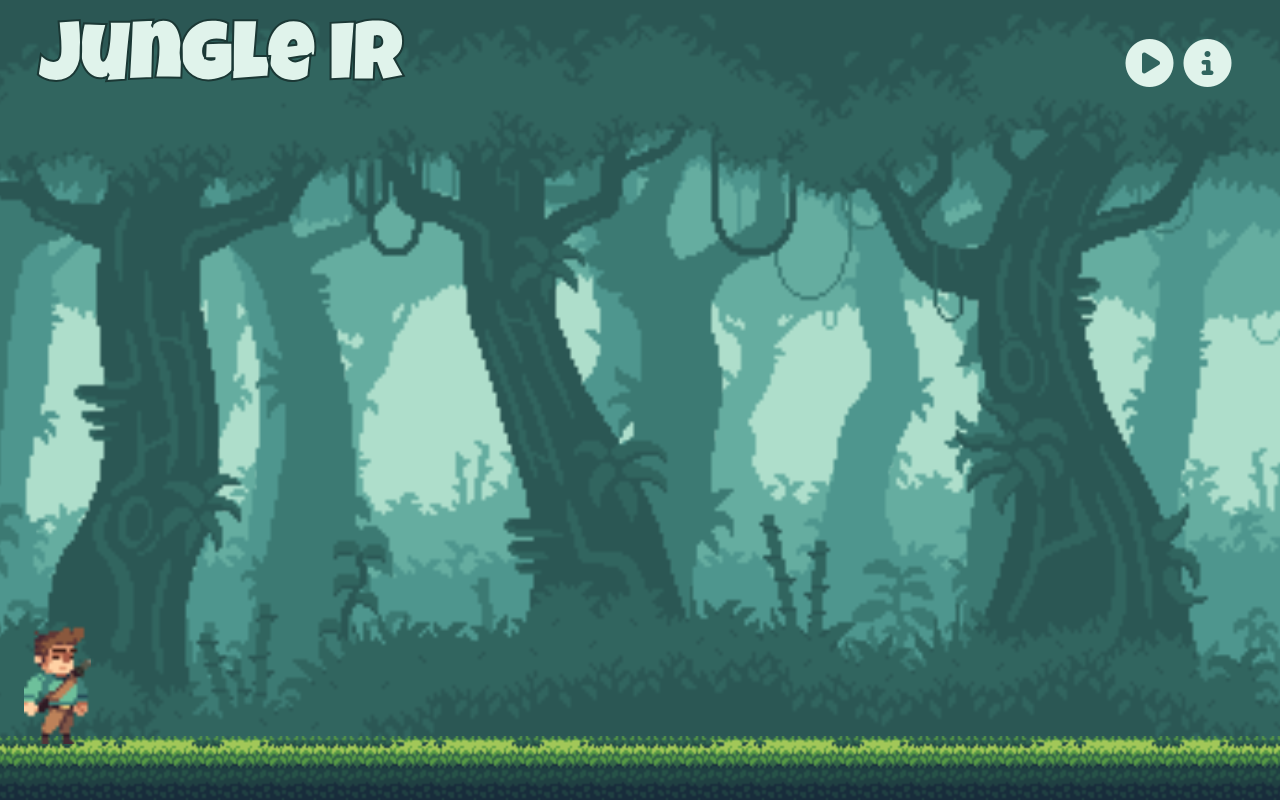
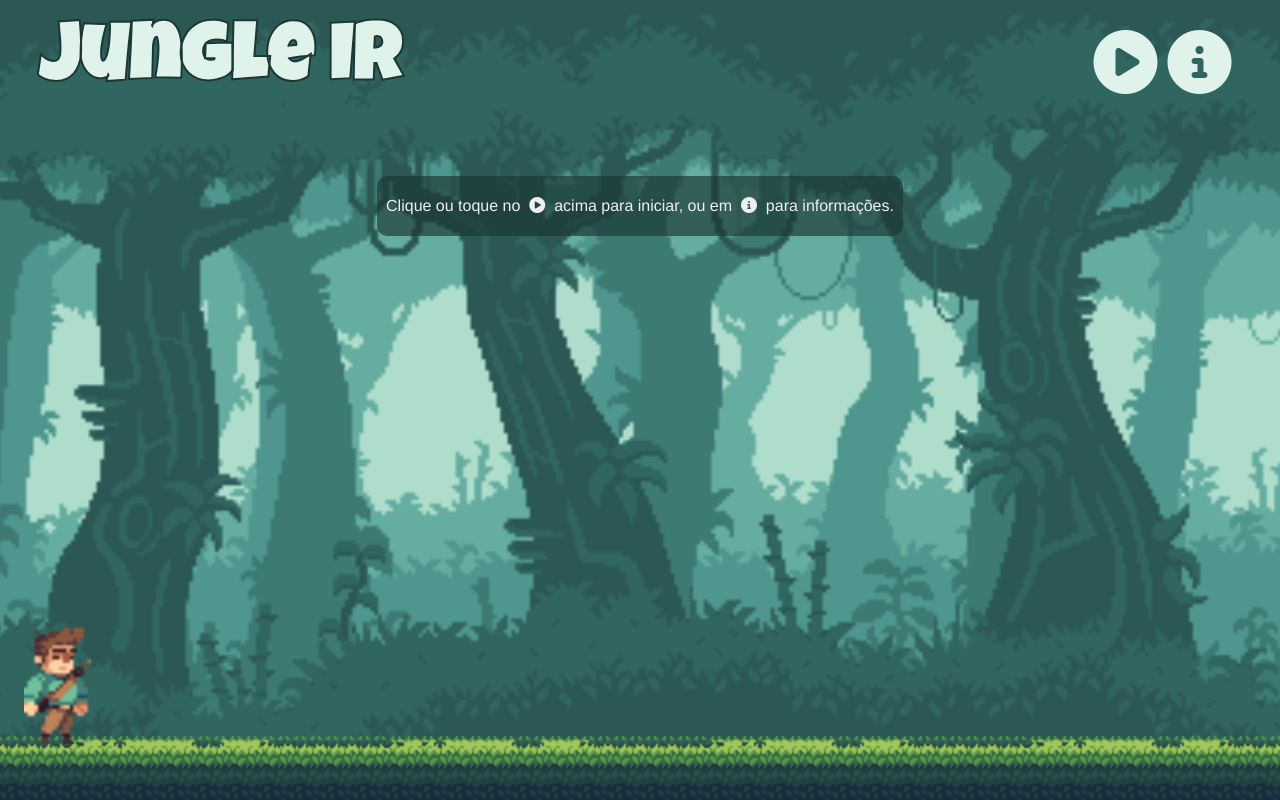
Before and after one commit to didifive/jungle-game-react, a React (Create React App) app: page / in a window 1280 px wide. Built offline with nearby package versions, Linux system fonts and the light colour scheme.

Commit message:
add Notice

```diff
--- a/src/components/Header/index.js
+++ b/src/components/Header/index.js
@@ -12,7 +12,7 @@ const Header = (props) => {
     gameStart();
   }
 
-  const handleClickStop = () => {
+  const handleClickPause = () => {
     gameStop();
   }
 
@@ -32,8 +32,8 @@ const Header = (props) => {
           </span>
         }
         {(storeGame.game === 'start') &&
-          <span onClick={handleClickStop}>
-            <i className="fas fa-stop-circle"></i>
+          <span onClick={handleClickPause}>
+            <i className="fas fa-pause-circle"></i>
           </span>
         }
         <span onClick={handleClickInfo}>
--- a/src/components/Header/styled.js
+++ b/src/components/Header/styled.js
@@ -28,7 +28,7 @@ export const HeaderStyled = styled.header`
 
   nav span {
     color: #e0f3eb;
-    font-size: 3em;
+    font-size: 4em;
     margin-right: 10px;
 
     &:hover {
@@ -44,7 +44,7 @@ export const HeaderStyled = styled.header`
     }
 
     nav span {
-      font-size: 1.8em;
+      font-size: 2em;
       margin-right: 8px;
     }
   }
--- /dev/null
+++ b/src/containers/Game/components/Notice/index.js
@@ -0,0 +1,21 @@
+import { NoticeStyled } from "./styled";
+
+const Notice = () => {
+  return (
+    <NoticeStyled>
+      <div>
+        <p>{'\u00A0'}Clique ou toque no {'\u00A0'}</p>
+        <span>
+          <i className="fas fa-play-circle"></i>
+        </span>
+        <p>{'\u00A0'} acima para iniciar, ou em {'\u00A0'}</p>
+        <span>
+          <i className="fas fa-info-circle"></i>
+        </span>
+        <p>{'\u00A0'} para informações.{'\u00A0'}</p>
+      </div>
+    </NoticeStyled>
+  )
+};
+
+export default Notice
--- /dev/null
+++ b/src/containers/Game/components/Notice/styled.js
@@ -0,0 +1,55 @@
+import styled from "styled-components";
+
+export const NoticeStyled = styled.div`
+  align-items: center;
+  top: 22vh;
+  display: flex;
+  flex-direction: row;
+  justify-content: center;
+  margin: 0px;
+  position: absolute;
+  transform: scale(1);
+  width: 100vw;
+  z-index: 2;
+
+  div {
+    display: flex;
+    flex-direction: row;
+    align-items: center;
+    background-color: #1B3835aa;
+    border-radius: 10px;
+    justify-content: center;
+    max-width: 650px;
+    min-width: 410px;
+    padding: 5px;
+  }
+
+  div span {
+    color: #efefef;
+    font-size: 1em;
+    text-align: center;
+  }
+
+  div p {
+    color: #efefef;
+    font-size: 1em;
+    font-family: 'Helvetica Neue', Helvetica, Arial, sans-serif;
+    text-align: center;
+  }
+
+  @media screen and (max-width:1199px){
+    transform: scale(.8);
+  }
+
+  @media screen and (max-width:767.98px){
+    transform: scale(.75);
+  }
+
+  @media screen and (max-width:418px){
+    transform: scale(.70);
+  }
+
+  @media screen and (max-width:360px){
+    transform: scale(.60);
+  }
+`;
--- a/src/containers/Game/index.js
+++ b/src/containers/Game/index.js
@@ -4,6 +4,7 @@ import { connect } from 'react-redux';
 import Character from './components/Character';
 import Controls from './components/Controls';
 import Enemy from './components/Enemies';
+import Notice from './components/Notice';
 
 import Hud from '../Hud';
 import Scenario from '../Scenario';
@@ -54,6 +55,9 @@ const Game = (props) => {
     <>
       <Scenario />
       <Character />
+      {(storeGame.game === 'loaded' || storeGame.game === 'stop') &&
+        <Notice />
+      }
       {storeGame.game === 'start' &&
         <>
           <Hud />
--- a/src/store/actions/game.js
+++ b/src/store/actions/game.js
@@ -27,7 +27,7 @@ export function gameStop(){
 
 export function gameReset(){
   return {
-    type: 'GAME_STOP',
+    type: 'GAME_RESET',
     payload: {
       game: 'loaded'
     }
```
Also changed, not shown: 1 other file (tests, documents, lock files or other folders).
